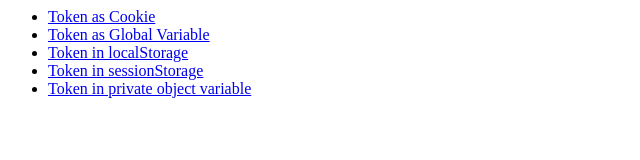
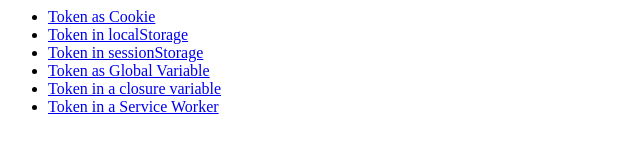
Before and after one commit to ropnop/tokenstorage, a website: page index.html in a window 1280 px wide. Shown: the whole page, without its empty margins (0-640 px from the left). Drawn offline with Linux system fonts and the light colour scheme.

Commit message:
add serviceworker example

```diff
--- a/index.html
+++ b/index.html
@@ -1,9 +1,10 @@
 <html>
     <ul>
         <li><a href="cookie.html">Token as Cookie</a></li>
-        <li><a href="globalVar.html">Token as Global Variable</a></li>
         <li><a href="localStorage.html">Token in localStorage</a></li>
         <li><a href="sessionStorage.html">Token in sessionStorage</a></li>
-        <li><a href="privateVar.html">Token in private object variable</a></li>
+        <li><a href="globalVar.html">Token as Global Variable</a></li>
+        <li><a href="privateVar.html">Token in a closure variable</a></li>
+        <li><a href="serviceWorker.html">Token in a Service Worker</a></li>
     </ul>
 </html>
```
